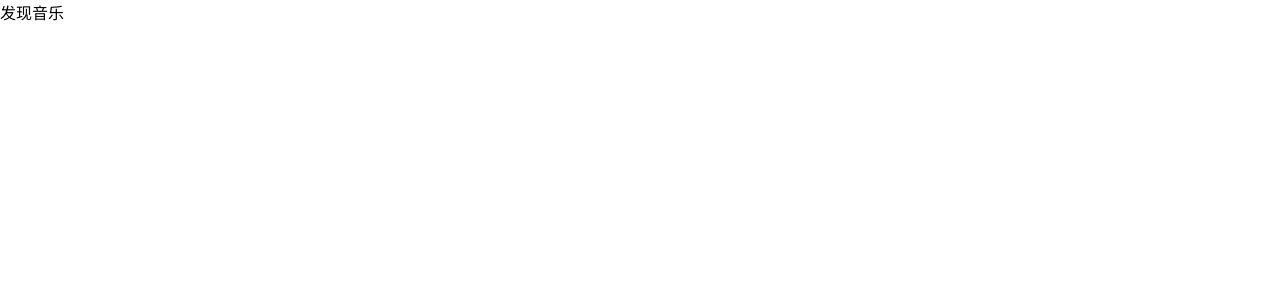
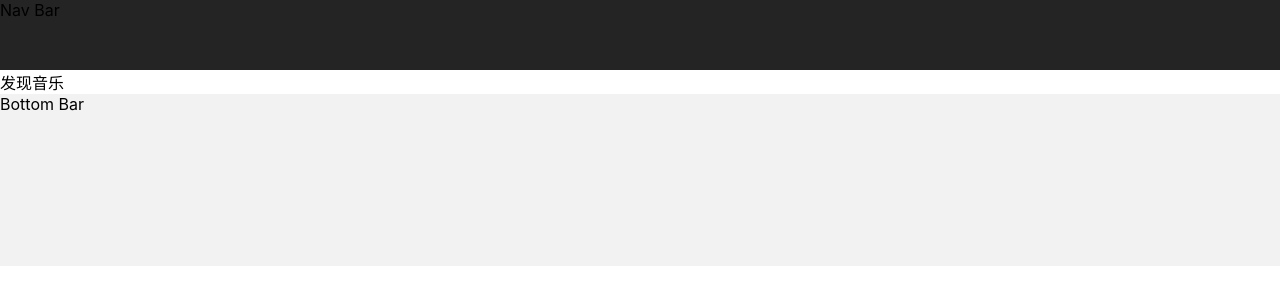
Before and after one commit to catsriver/next-music, a Next.js app: page / in a window 1280 px wide. Shown: the top 304 px of the page. Built offline with nearby package versions, Linux system fonts and the light colour scheme.

Commit message:
feat: 调整页面布局

```diff
--- /dev/null
+++ b/components/bottom-bar/index.tsx
@@ -0,0 +1,9 @@
+import { FC } from 'react'
+
+import styles from './styles.module.scss'
+
+const BottomBar: FC = () => {
+    return <div className={styles['bottom-bar']}>Bottom Bar</div>
+}
+
+export default BottomBar
--- /dev/null
+++ b/components/bottom-bar/styles.module.scss
@@ -0,0 +1,4 @@
+.bottom-bar {
+    height: 172px;
+    background-color: #f2f2f2;
+}
--- /dev/null
+++ b/components/layout/layout.tsx
@@ -0,0 +1,19 @@
+import type { FC, ReactNode } from 'react'
+import BottomBar from '../bottom-bar'
+import Navbar from '../navbar'
+
+interface LayoutProps {
+    children: ReactNode
+}
+
+const Layout: FC<LayoutProps> = ({ children }) => {
+    return (
+        <>
+            <Navbar />
+            {children}
+            <BottomBar />
+        </>
+    )
+}
+
+export default Layout
--- /dev/null
+++ b/components/navbar/index.tsx
@@ -0,0 +1,9 @@
+import type { FC } from 'react'
+
+import styles from './styles.module.scss'
+
+const NavBar: FC = () => {
+    return <div className={styles['top-bar']}>Nav Bar</div>
+}
+
+export default NavBar
--- /dev/null
+++ b/components/navbar/styles.module.scss
@@ -0,0 +1,4 @@
+.top-bar {
+    height: 70px;
+    background-color: #242424;
+}
--- a/pages/_app.tsx
+++ b/pages/_app.tsx
@@ -1,9 +1,14 @@
 import type { AppProps } from 'next/app'
 
 import '../styles/globals.css'
+import Layout from '@/components/layout/layout'
 
 function MyApp({ Component, pageProps }: AppProps) {
-    return <Component {...pageProps} />
+    return (
+        <Layout>
+            <Component {...pageProps} />
+        </Layout>
+    )
 }
 
 export default MyApp
```
